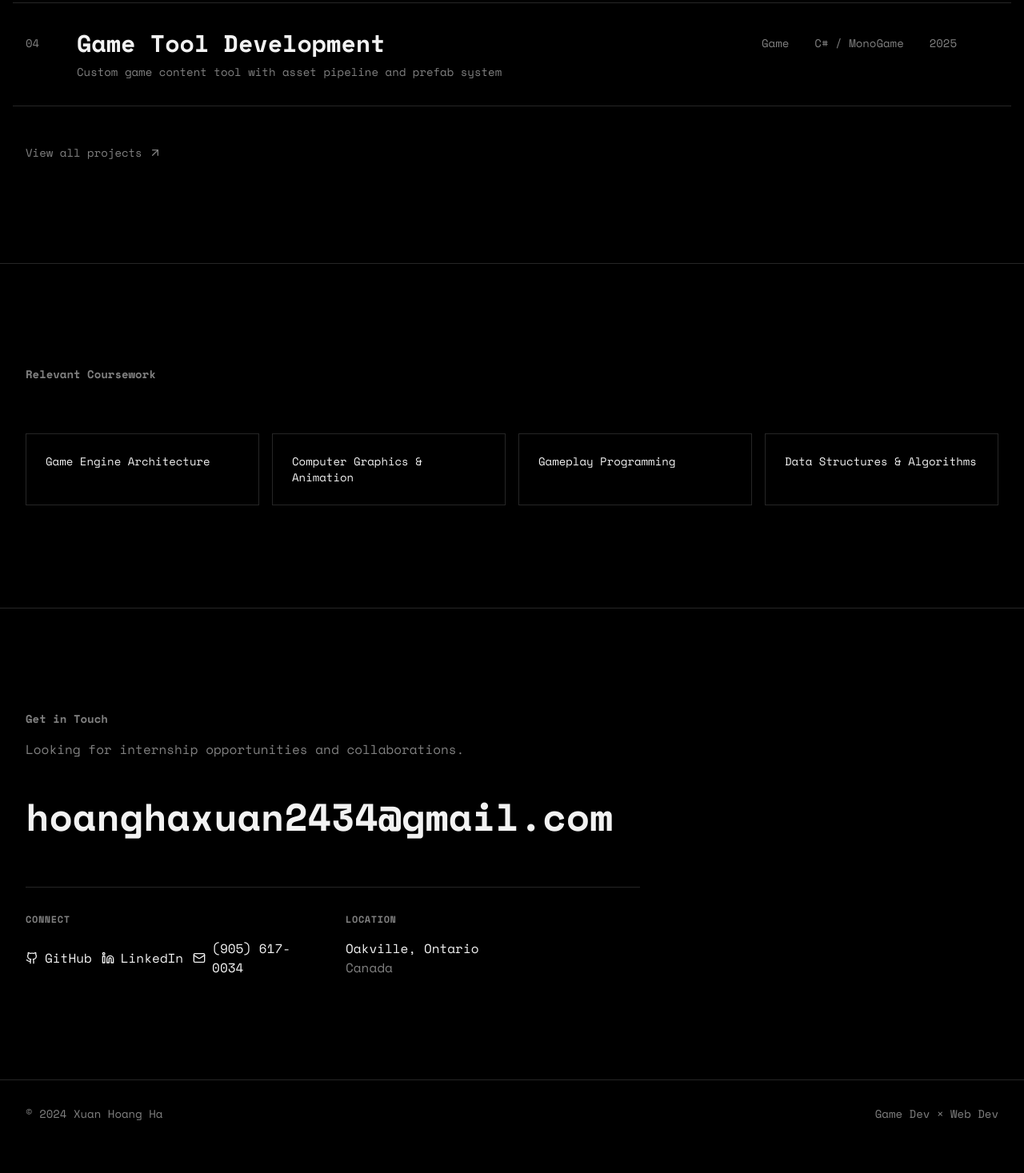
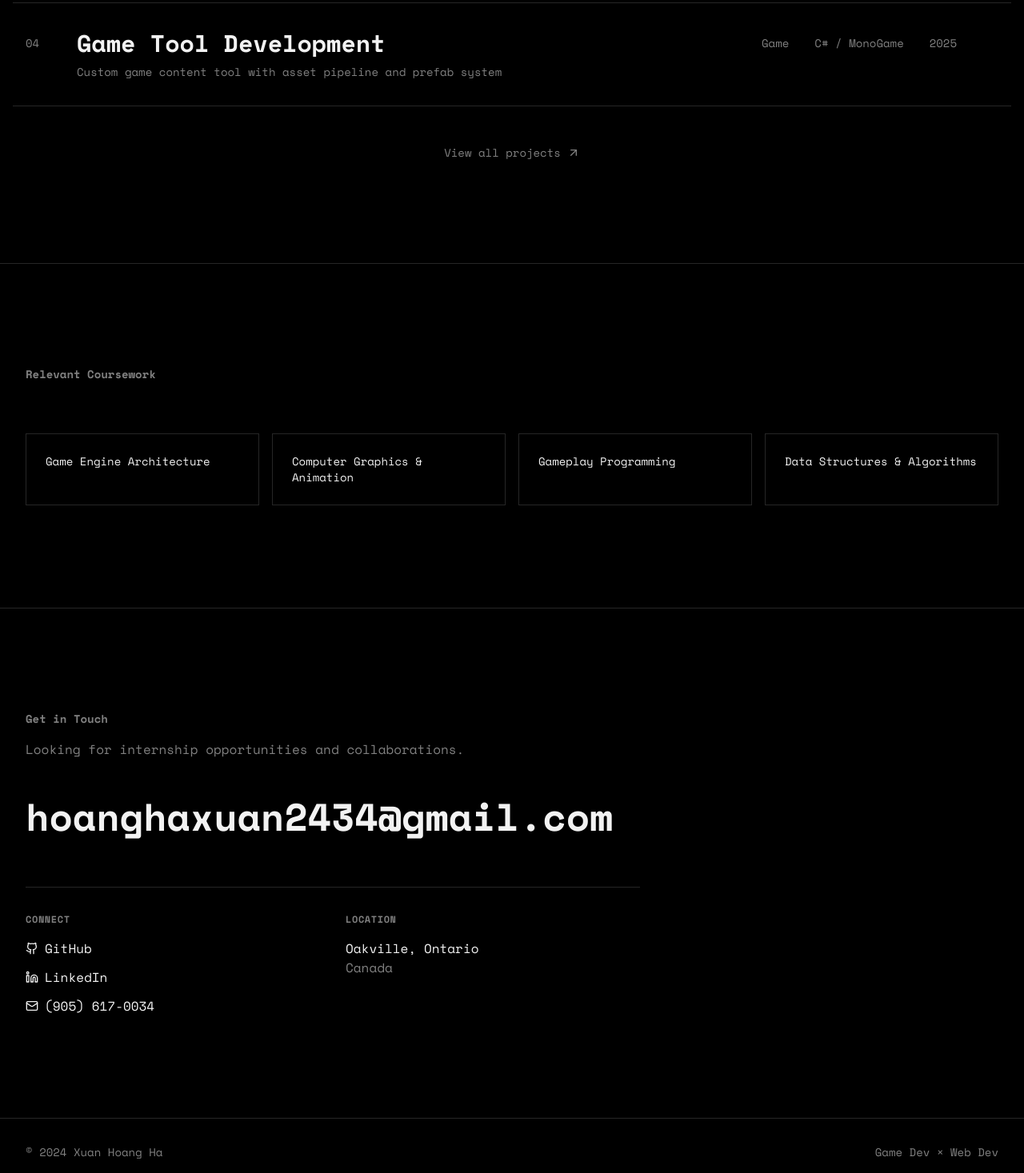
Before and after one commit to xuanhoang24/XuanHoangPage, a Next.js app: page / in a window 1280 px wide. Shown: the part 2765-4232 px from the top of the page at 80% size. Before the commit the page ends 4200 px from the top, so only its background shows below. Built offline with nearby package versions, Linux system fonts and the light colour scheme.

Commit message:
Update main page layout

```diff
--- a/app/page.tsx
+++ b/app/page.tsx
@@ -269,7 +269,7 @@ export default function Home() {
             ))}
           </div>
 
-          <div className="mt-12 text-center">
+          <div className="mt-12 flex justify-center">
             <Link href="/projects" className="inline-flex items-center gap-2 text-sm font-mono text-muted-foreground hover:text-foreground transition-colors hover-line">
               <span>View all projects</span>
               <ArrowUpRight className="w-4 h-4" />
@@ -315,7 +315,7 @@ export default function Home() {
                 <h3 className="text-xs font-mono text-muted-foreground mb-4 uppercase tracking-wider">
                   Connect
                 </h3>
-                <div className="flex flex-col gap-3">
+                <div className="space-y-3">
                   <a href="https://github.com/xuanhoang24" target="_blank" rel="noopener noreferrer" className="flex items-center gap-2 hover-line text-foreground font-mono w-fit">
                     <Github className="w-4 h-4 flex-shrink-0" />
                     <span>GitHub</span>
```
